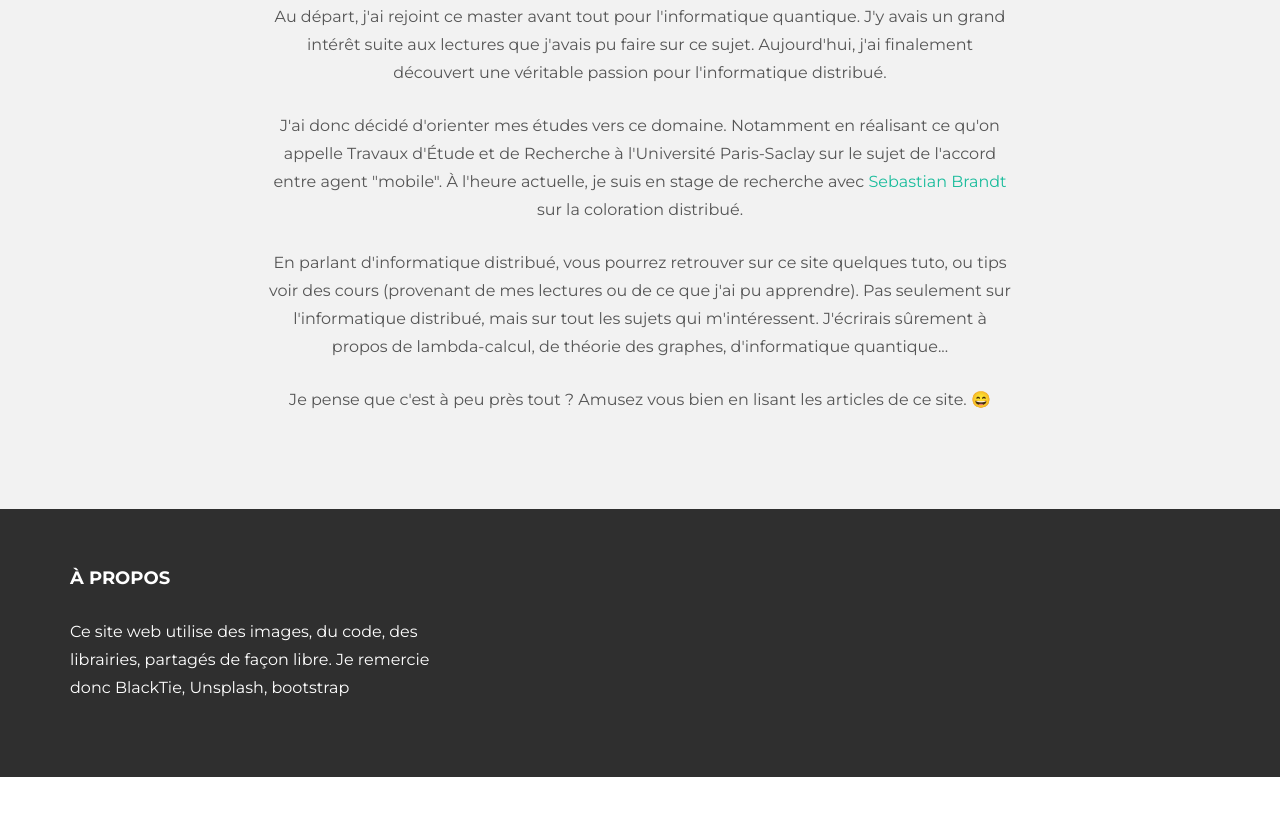
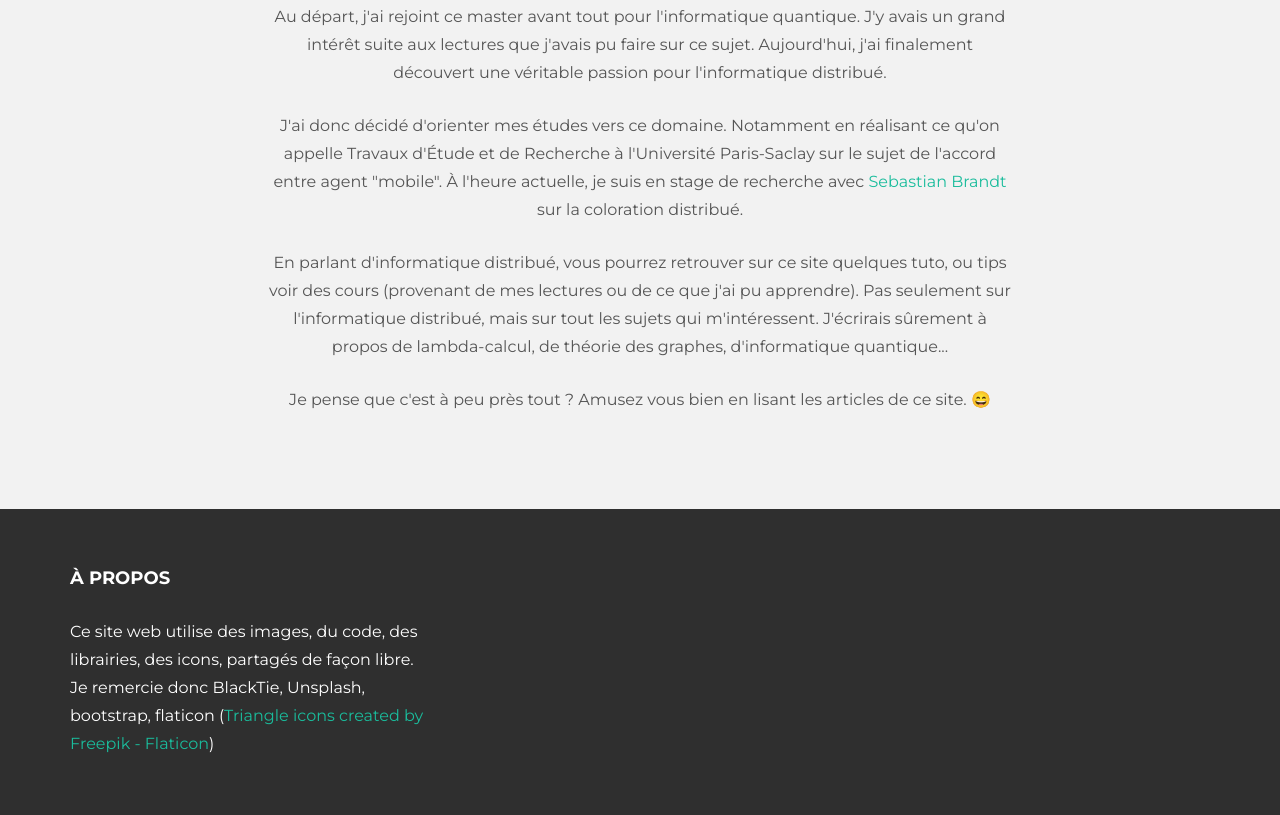
Before and after one commit to fabquero/fabquero.github.io, a plain HTML site: page index.html in a window 1280 px wide. Shown: the part 614-1429 px from the top of the page. Before the commit the page ends 1391 px from the top, so only its background shows below. Drawn offline with nearby package versions, Linux system fonts and the light colour scheme.

Commit message:
update: icon's website

```diff
--- a/index.html
+++ b/index.html
@@ -6,7 +6,7 @@
     <meta name="viewport" content="width=device-width, initial-scale=1.0">
     <meta name="description" content="Blog de Fabien Quero">
     <meta name="author" content="Fabien Quero">
-    <link rel="shortcut icon" href="../../docs-style/utilitytheme/assets/ico/favicon.png">
+    <link rel="shortcut icon" href="./triangle.png">
 
     <title>Fabien Quero's webpage </title>
 
@@ -100,7 +100,7 @@
 
 				<div class="col-lg-4">
 					<h4>À propos</h4>
-					<p>Ce site web utilise des images, du code, des librairies, partagés de façon libre. Je remercie donc BlackTie, Unsplash, bootstrap</p>
+					<p>Ce site web utilise des images, du code, des librairies, des icons, partagés de façon libre. Je remercie donc BlackTie, Unsplash, bootstrap, flaticon (<a href="https://www.flaticon.com/free-icons/triangle" title="triangle icons">Triangle icons created by Freepik - Flaticon</a>)</p>
 				</div><!-- /col-lg-4 -->
 
 			</div>
```
Also changed, not shown: triangle.png (added).
